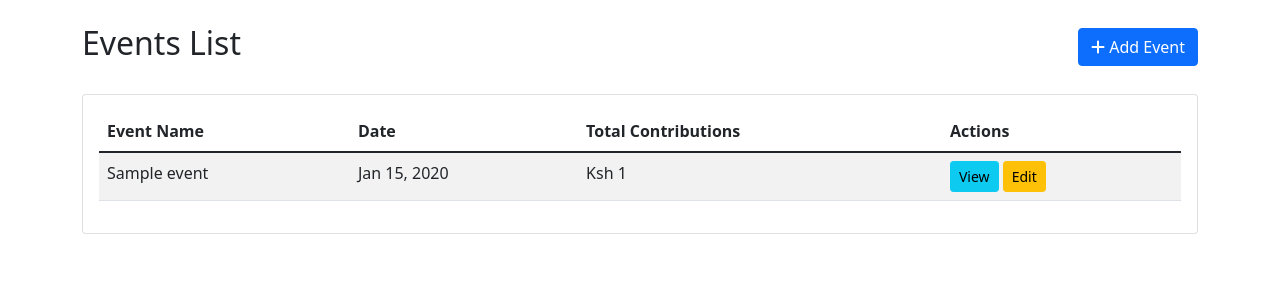
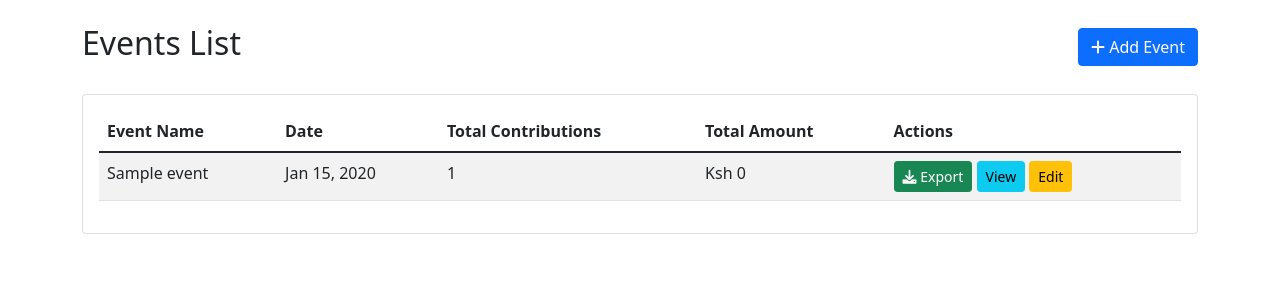
Before and after one commit to mosesotieno/alumni, a Django app: page /events/ in a window 1280 px wide. Shown: the part 56-356 px from the top of the page. Run offline with Django 5.2, Linux system fonts and the light colour scheme; tables that the repository leaves empty hold one stand-in row (values such as "Sample post").

Commit message:
Add export functionality

```diff
--- a/contributions/urls.py
+++ b/contributions/urls.py
@@ -10,4 +10,7 @@ urlpatterns = [
     path('events/add/', views.EventCreateView.as_view(), name='event-add'),
     path('contributions/add/', views.ContributionCreateView.as_view(), name='contribution-add'),
     path('export/', views.export_data, name='export-data'),
+     path('export/excel/', views.export_contributions_excel, name='export-excel'),
+    path('export/pdf/', views.export_contributions_pdf, name='export-pdf'),
+    path('export/event/<int:event_id>/excel/', views.export_event_excel, name='export-event-excel'),
 ]
--- a/contributions/views.py
+++ b/contributions/views.py
@@ -8,7 +8,19 @@ from django.contrib import messages
 from .models import Alumnus, Event, Contribution
 from .forms import AlumnusForm, EventForm, ContributionForm
 from django.urls import reverse_lazy
-
+from django.http import HttpResponse
+from django.http import HttpResponse
+from django.template.loader import get_template
+from django.db.models import Sum
+import pandas as pd
+from io import BytesIO
+from reportlab.pdfgen import canvas
+from reportlab.lib.pagesizes import letter, A4
+from reportlab.platypus import SimpleDocTemplate, Table, TableStyle, Paragraph, Spacer
+from reportlab.lib.styles import getSampleStyleSheet, ParagraphStyle
+from reportlab.lib import colors
+from reportlab.lib.units import inch
+import datetime
 
 def index(request):
     """Dashboard view"""
@@ -122,3 +134,192 @@ def export_data(request):
         'contributions': list(Contribution.objects.values('alumnus__full_name', 'event__name', 'amount', 'notes')),
     }
     return JsonResponse(data)
+
+
+def export_contributions_excel(request):
+    """Export all contributions to Excel"""
+    # Get all contributions with related data
+    contributions = Contribution.objects.select_related('alumnus', 'event').all()
+
+    # Create DataFrame
+    data = []
+    for contrib in contributions:
+        data.append({
+            'Alumnus Name': contrib.alumnus.full_name,
+            'Contact': contrib.alumnus.contact or '',
+            'Email': contrib.alumnus.email or '',
+            'Event': contrib.event.name,
+            'Event Date': contrib.event.date.strftime('%Y-%m-%d') if contrib.event.date else '',
+            'Amount (Ksh)': float(contrib.amount),
+            'Notes': contrib.notes or '',
+            'Entry Date': contrib.id  # Using ID as sequence indicator
+        })
+
+    df = pd.DataFrame(data)
+
+    # Create Excel response
+    response = HttpResponse(content_type='application/vnd.openxmlformats-officedocument.spreadsheetml.sheet')
+    response['Content-Disposition'] = 'attachment; filename="chianda_contributions_{}.xlsx"'.format(
+        datetime.datetime.now().strftime('%Y%m%d_%H%M%S')
+    )
+
+    # Write to Excel
+    with pd.ExcelWriter(response, engine='openpyxl') as writer:
+        df.to_excel(writer, sheet_name='Contributions', index=False)
+
+        # Add summary sheet
+        summary_data = []
+        events = Event.objects.annotate(total_amount=Sum('contributions__amount'))
+        for event in events:
+            summary_data.append({
+                'Event': event.name,
+                'Date': event.date.strftime('%Y-%m-%d') if event.date else '',
+                'Total Contributions': event.contributions.count(),
+                'Total Amount (Ksh)': float(event.total_amount or 0)
+            })
+
+        # Add overall total
+        overall_total = Contribution.objects.aggregate(total=Sum('amount'))['total'] or 0
+        summary_data.append({
+            'Event': 'GRAND TOTAL',
+            'Date': '',
+            'Total Contributions': Contribution.objects.count(),
+            'Total Amount (Ksh)': float(overall_total)
+        })
+
+        summary_df = pd.DataFrame(summary_data)
+        summary_df.to_excel(writer, sheet_name='Summary', index=False)
+
+    return response
+
+def export_contributions_pdf(request):
+    """Export contributions to PDF"""
+    contributions = Contribution.objects.select_related('alumnus', 'event').all()
+
+    # Create PDF response
+    response = HttpResponse(content_type='application/pdf')
+    response['Content-Disposition'] = 'attachment; filename="chianda_contributions_report_{}.pdf"'.format(
+        datetime.datetime.now().strftime('%Y%m%d_%H%M%S')
+    )
+
+    # Create PDF document
+    doc = SimpleDocTemplate(response, pagesize=A4)
+    elements = []
+    styles = getSampleStyleSheet()
+
+    # Title
+    title_style = ParagraphStyle(
+        'CustomTitle',
+        parent=styles['Heading1'],
+        fontSize=16,
+        spaceAfter=30,
+        alignment=1  # center
+    )
+    title = Paragraph("Chianda High School - Contributions Report", title_style)
+    elements.append(title)
+
+    # Date
+    date_text = "Generated on: {}".format(datetime.datetime.now().strftime('%Y-%m-%d %H:%M'))
+    date_para = Paragraph(date_text, styles['Normal'])
+    elements.append(date_para)
+    elements.append(Spacer(1, 20))
+
+    # Summary Table
+    summary_data = [['Event', 'Date', 'Contributions', 'Total Amount (Ksh)']]
+    events = Event.objects.annotate(total_amount=Sum('contributions__amount'))
+
+    for event in events:
+        summary_data.append([
+            event.name,
+            event.date.strftime('%Y-%m-%d') if event.date else 'N/A',
+            str(event.contributions.count()),
+            '{:,.2f}'.format(float(event.total_amount or 0))
+        ])
+
+    # Add grand total
+    overall_total = Contribution.objects.aggregate(total=Sum('amount'))['total'] or 0
+    summary_data.append([
+        'GRAND TOTAL',
+        '',
+        str(Contribution.objects.count()),
+        '{:,.2f}'.format(float(overall_total))
+    ])
+
+    summary_table = Table(summary_data)
+    summary_table.setStyle(TableStyle([
+        ('BACKGROUND', (0, 0), (-1, 0), colors.HexColor('#1a472a')),
+        ('TEXTCOLOR', (0, 0), (-1, 0), colors.whitesmoke),
+        ('ALIGN', (0, 0), (-1, -1), 'CENTER'),
+        ('FONTNAME', (0, 0), (-1, 0), 'Helvetica-Bold'),
+        ('FONTSIZE', (0, 0), (-1, 0), 12),
+        ('BOTTOMPADDING', (0, 0), (-1, 0), 12),
+        ('BACKGROUND', (0, -1), (-1, -1), colors.HexColor('#d4af37')),
+        ('FONTNAME', (0, -1), (-1, -1), 'Helvetica-Bold'),
+        ('GRID', (0, 0), (-1, -1), 1, colors.black)
+    ]))
+
+    elements.append(summary_table)
+    elements.append(Spacer(1, 30))
+
+    # Detailed Contributions
+    details_title = Paragraph("Detailed Contributions", styles['Heading2'])
+    elements.append(details_title)
+    elements.append(Spacer(1, 10))
+
+    details_data = [['Alumnus', 'Contact', 'Event', 'Amount (Ksh)', 'Notes']]
+    for contrib in contributions:
+        details_data.append([
+            contrib.alumnus.full_name,
+            contrib.alumnus.contact or '',
+            contrib.event.name,
+            '{:,.2f}'.format(float(contrib.amount)),
+            contrib.notes or ''
+        ])
+
+    details_table = Table(details_data)
+    details_table.setStyle(TableStyle([
+        ('BACKGROUND', (0, 0), (-1, 0), colors.HexColor('#1a472a')),
+        ('TEXTCOLOR', (0, 0), (-1, 0), colors.whitesmoke),
+        ('ALIGN', (0, 0), (-1, -1), 'LEFT'),
+        ('ALIGN', (3, 1), (3, -1), 'RIGHT'),  # Right align amounts
+        ('FONTNAME', (0, 0), (-1, 0), 'Helvetica-Bold'),
+        ('FONTSIZE', (0, 0), (-1, 0), 10),
+        ('BOTTOMPADDING', (0, 0), (-1, 0), 12),
+        ('GRID', (0, 0), (-1, -1), 1, colors.grey),
+        ('FONTSIZE', (0, 1), (-1, -1), 8),
+    ]))
+
+    elements.append(details_table)
+
+    # Build PDF
+    doc.build(elements)
+    return response
+
+def export_event_excel(request, event_id):
+    """Export contributions for a specific event to Excel"""
+    event = get_object_or_404(Event, id=event_id)
+    contributions = Contribution.objects.filter(event=event).select_related('alumnus')
+
+    # Create DataFrame
+    data = []
+    for contrib in contributions:
+        data.append({
+            'Alumnus Name': contrib.alumnus.full_name,
+            'Contact': contrib.alumnus.contact or '',
+            'Email': contrib.alumnus.email or '',
+            'Amount (Ksh)': float(contrib.amount),
+            'Notes': contrib.notes or ''
+        })
+
+    df = pd.DataFrame(data)
+
+    response = HttpResponse(content_type='application/vnd.openxmlformats-officedocument.spreadsheetml.sheet')
+    response['Content-Disposition'] = 'attachment; filename="chianda_event_{}_{}.xlsx"'.format(
+        event.name.lower().replace(' ', '_'),
+        datetime.datetime.now().strftime('%Y%m%d')
+    )
+
+    with pd.ExcelWriter(response, engine='openpyxl') as writer:
+        df.to_excel(writer, sheet_name=event.name[:30], index=False)
+
+    return response
--- a/templates/contributions/event_list.html
+++ b/templates/contributions/event_list.html
@@ -17,6 +17,7 @@
                         <th>Event Name</th>
                         <th>Date</th>
                         <th>Total Contributions</th>
+                        <th>Total Amount</th>
                         <th>Actions</th>
                     </tr>
                 </thead>
@@ -25,15 +26,19 @@
                     <tr>
                         <td>{{ event.name }}</td>
                         <td>{{ event.date|date:"M d, Y"|default:"-" }}</td>
-                        <td>Ksh {{ event.contributions.count }}</td>
+                        <td>{{ event.contributions.count }}</td>
+                        <td>Ksh {{ event.total_amount|default:0 }}</td>
                         <td>
+                            <a href="{% url 'export-event-excel' event.id %}" class="btn btn-sm btn-success">
+                                <i class="fas fa-download"></i> Export
+                            </a>
                             <a href="#" class="btn btn-sm btn-info">View</a>
                             <a href="#" class="btn btn-sm btn-warning">Edit</a>
                         </td>
                     </tr>
                     {% empty %}
                     <tr>
-                        <td colspan="4" class="text-center">No events found.</td>
+                        <td colspan="5" class="text-center">No events found.</td>
                     </tr>
                     {% endfor %}
                 </tbody>
```
Also changed, not shown: templates/contributions/contribution_list.html (+11 -3 lines).
